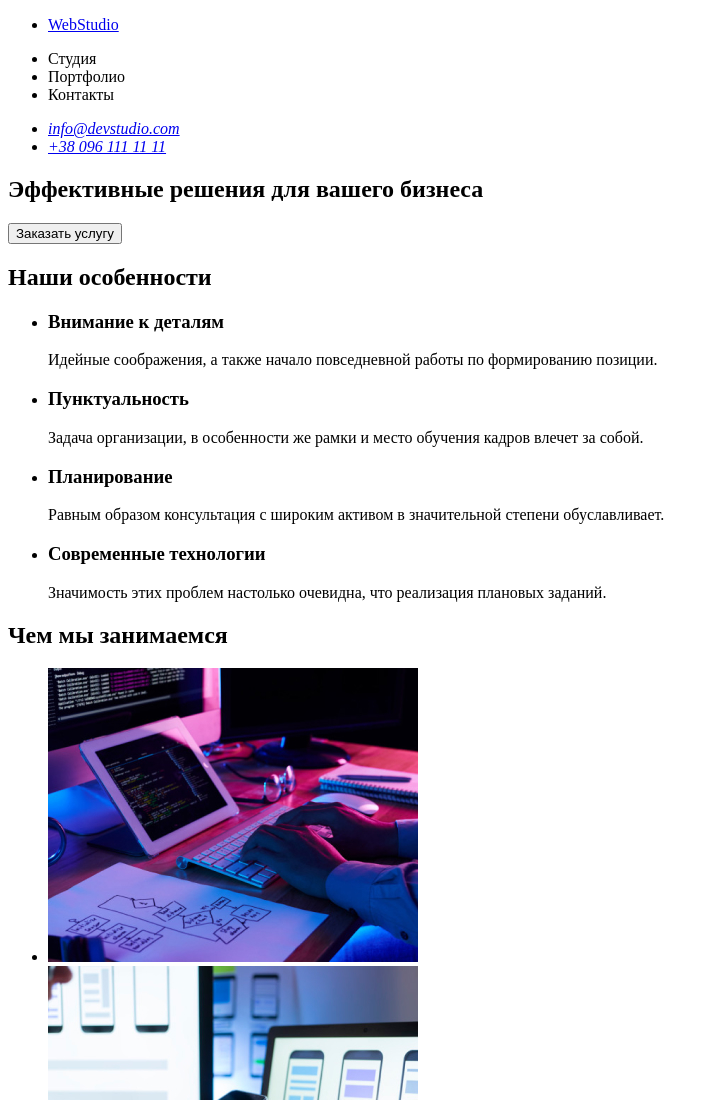
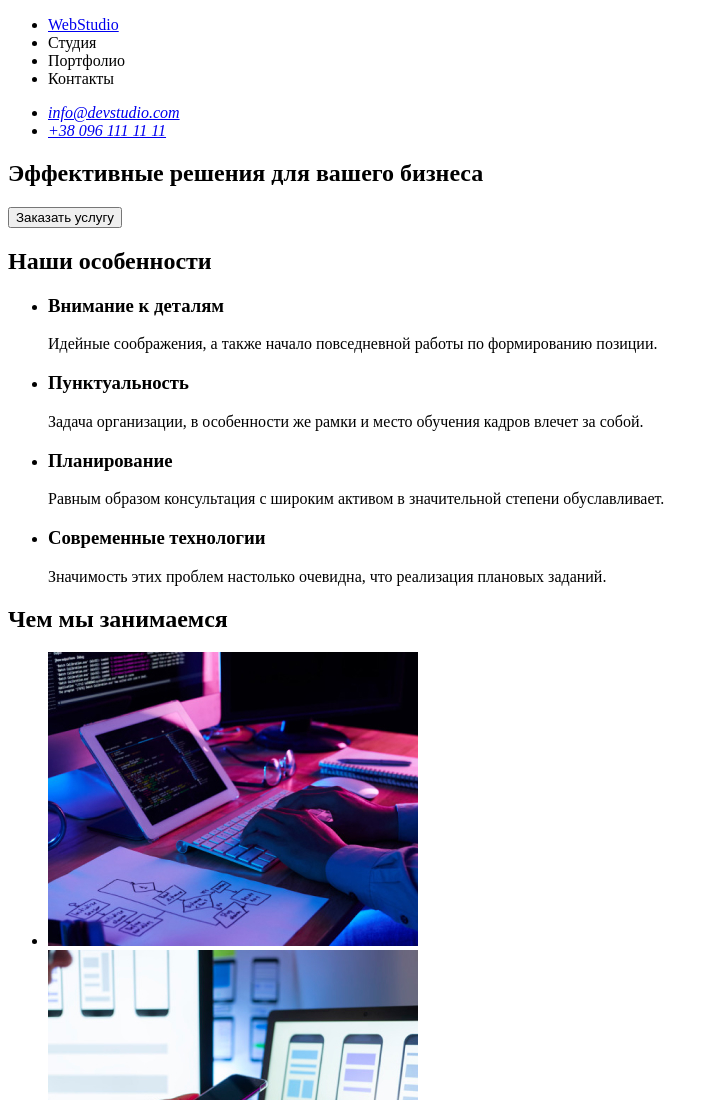
Before and after one commit to Dikolesov/goit-markup-hw-01, a plain HTML site: page index.html in a window 1280 px wide. Shown: the top 1100 px of the page, without its empty margins (0-719 px from the left). Drawn offline with Linux system fonts and the light colour scheme.

Commit message:
Update index.html

```diff
--- a/index.html
+++ b/index.html
@@ -13,7 +13,7 @@
       <nav>
         <ul>
           <li>
-            <a href="/"><p lang="en">WebStudio</p></a>
+            <a href="/" lang="en">WebStudio</a>
           </li>
           <li><a href="#"></a>Студия</li>
           <li><a href="#"></a>Портфолио</li>
```
